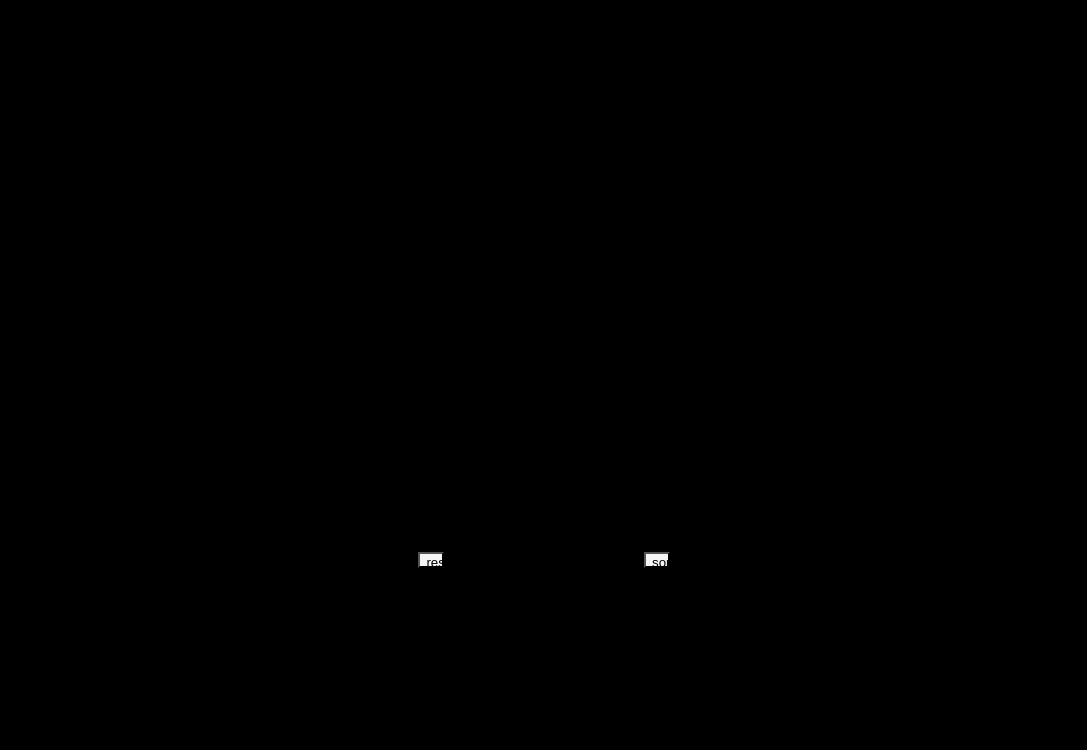
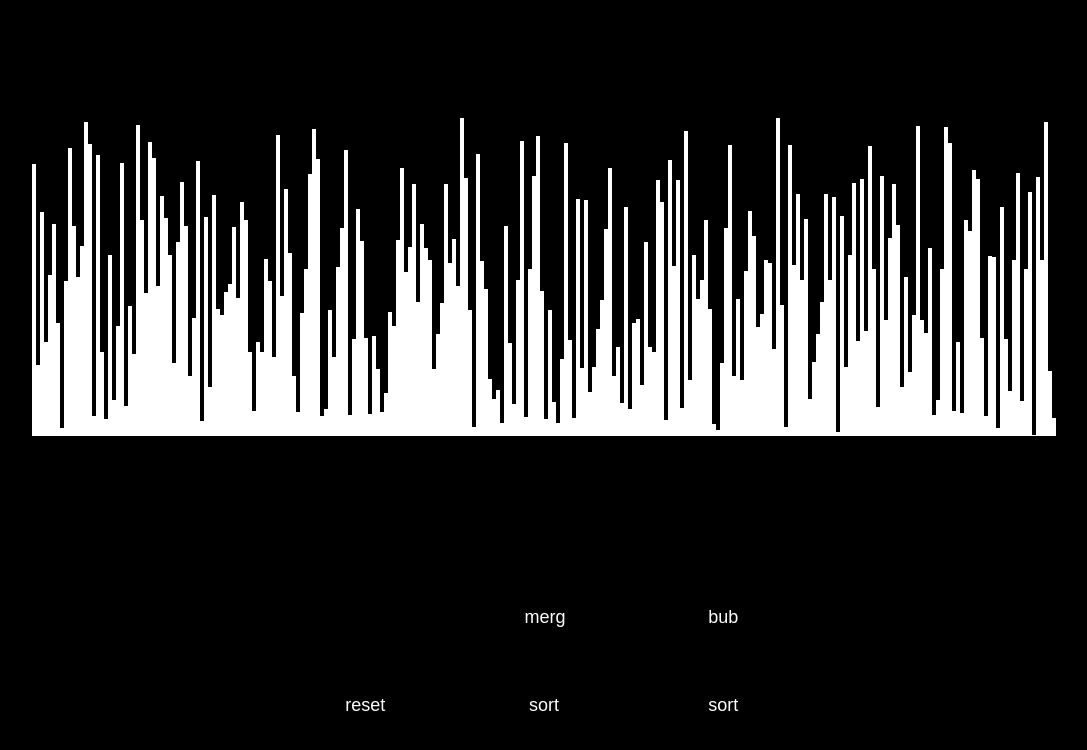
Before and after one commit to shiiirro/sorting-audiovisualizer, a React (Create React App) app: page / in a window 1280 px wide. Shown: the top 750 px of the page, without its empty margins (96-1183 px from the left). Built offline with nearby package versions, Linux system fonts and the light colour scheme.

Commit message:
refactor sorting step logic for speed

```diff
--- a/src/algorithms/mergeSort.js
+++ b/src/algorithms/mergeSort.js
@@ -19,7 +19,7 @@ function* merge(array, start, mid, end) {
     let idxA = start;
 
     while (idxL < l.length && idxR < r.length) {
-        yield { operation: 'comparison', indices: [start + idxL, mid + idxR], color: 'red' };
+        yield [{index: start + idxL, value: null, color: 'red'}, {index: mid + idxR, value: null, color: 'red'}];
         if (l[idxL] < r[idxR]) {
             array[idxA++] = l[idxL++];
         } else {
@@ -28,14 +28,16 @@ function* merge(array, start, mid, end) {
     }
 
     while (idxL < l.length) {
+        yield [{index: start + idxL, value: null, color: 'red'}];
         array[idxA++] = l[idxL++];
     }
 
     while (idxR < r.length) {
+        yield [{index: mid + idxR, value: null, color: 'red'}];
         array[idxA++] = r[idxR++];
     }
 
     for (let i = start; i < end; ++i) {
-        yield { operation: 'assignment', index: i, value: array[i], color: 'green' };
+        yield [{index: i, value: array[i], color: 'green'}];
     }
 }
--- a/src/components/Visualizer.css
+++ b/src/components/Visualizer.css
@@ -15,8 +15,14 @@
 }
 
 .tmp {
-    background-color: whitesmoke;
-    width: 2vw;
+    background-color: black;
+    width: 4vw;
     height: 2vh;
-    margin: 100px;
+    margin: 5vw;
+    margin-top: 15vh;
+    font: 'Segoe UI';
+    color: white;
+    border: 0px;
+    font-size: 1.125rem;
+    line-height: 5.5rem;
 }
--- a/src/components/Visualizer.jsx
+++ b/src/components/Visualizer.jsx
@@ -1,5 +1,6 @@
 import React, { useState, useRef, useEffect } from 'react';
 import { mergeSort } from '../algorithms/mergeSort';
+import { bubbleSort } from '../algorithms/bubbleSort';
 import './Visualizer.css'
 
 const AudioContext = window.AudioContext || window.webkitAudioContext;
@@ -13,39 +14,37 @@ export default function Visualizer() {
 
     useEffect(() => {
         const context = new AudioContext();
-        const o1 = context.createOscillator();
-        const g1 = context.createGain();
-        const o2 = context.createOscillator();
-        const g2 = context.createGain();
+        const g = context.createGain();
+        g.gain.setValueAtTime(0.125, 0);
+        g.connect(context.destination);
 
-        o1.type = "triangle";
-        o1.frequency.value = 87;
-        o2.type = "triangle";
-        o2.frequency.value = 87;
-
-        o1.connect(g1);
-        g1.connect(context.destination);
-        o1.start();
-        o2.connect(g2);
-        g2.connect(context.destination);
-        o2.start();
-
-        g1.gain.setValueAtTime(0.5, 0);
-        g2.gain.setValueAtTime(0.5, 0);
+        let osc = [];
+        for (let i = 0; i < 8; ++i) {
+            const o = context.createOscillator();
+            o.type = "triangle";
+            o.connect(g);
+            o.start();
+            osc.push(o);
+        }
 
         audioContext.current = context;
-        let nodes = [o1, o2];
-        oscillators.current = nodes;
+        oscillators.current = osc;
         context.suspend();
 
+        genBars();
+
         return () => {
-            g1.disconnect(context.destination);
-            g2.disconnect(context.destination);
+            g.disconnect();
+            context.close();
         };
     }, []);
 
     function reset() {
         stop();
+        genBars()
+    }
+
+    function genBars() {
         const newBars = [];
         for (let i = 0; i < 256; ++i) {
             newBars.push({ value: randomIntFromInterval(1, 1000), color: 'white' });
@@ -59,34 +58,41 @@ export default function Visualizer() {
         setActive(false);
     }
 
+    async function processStep(bars, step) {
+        const newBars = bars.slice();
+        step.forEach((update, idx) => {
+            if (update.value != null) {
+                newBars[update.index].value = update.value;
+            }
+            newBars[update.index].color = update.color;
+            for (let i = idx * 8 / step.length; i < (idx + 1) * 8 / step.length; ++i) {
+                oscillators.current[i].frequency.value = newBars[update.index].value;
+            }
+        });
+        setBars(newBars);
+        await delay(1);
+        step.forEach((update) => {
+            newBars[update.index].color = 'white';
+        });
+        setBars(newBars);
+    }
+
     async function stepThroughMergeSort() {
         if (active) return;
         setActive(true);
         audioContext.current.resume();
         for (const step of mergeSort(bars.map(bar => bar.value), 0, bars.length)) {
-            let newBars = bars.slice();
-            if (step.operation === 'comparison') {
-                newBars[step.indices[0]].color = step.color;
-                newBars[step.indices[1]].color = step.color;
-                oscillators.current[0].frequency.value = newBars[step.indices[0]].value / 1000 * 800;
-                oscillators.current[1].frequency.value = newBars[step.indices[1]].value / 1000 * 800;
-                setBars(newBars);
-                await delay(1);
-                newBars[step.indices[0]].color = 'white';
-                newBars[step.indices[1]].color = 'white';
-                setBars(newBars);
-                await delay(1);
-            } else {
-                newBars[step.index].value = step.value;
-                newBars[step.index].color = step.color;
-                oscillators.current[0].frequency.value = step.value / 1000 * 800;
-                oscillators.current[1].frequency.value = step.value / 1000 * 800;
-                setBars(newBars);
-                await delay(1);
-                newBars[step.index].color = 'white';
-                setBars(newBars);
-                await delay(1);
-            }
+            await processStep(bars, step);
+        }
+        stop();
+    }
+
+    async function stepThroughBubbleSort() {
+        if (active) return;
+        setActive(true);
+        audioContext.current.resume();
+        for (const step of bubbleSort(bars.map(bar => bar.value), 0, bars.length)) {
+            await processStep(bars, step);
         }
         stop();
     }
@@ -106,7 +112,6 @@ export default function Visualizer() {
         });
     }
 
-
     return (
         <>
             <div className="container">
@@ -121,7 +126,8 @@ export default function Visualizer() {
                 ))}
             </div>
             <button className="tmp" onClick={reset}>reset</button>
-            <button className="tmp" onClick={stepThroughMergeSort}>sort</button>
+            <button className="tmp" onClick={stepThroughMergeSort}>merg sort</button>
+            <button className="tmp" onClick={stepThroughBubbleSort}>bub sort</button>
         </>
     );
 }
```
